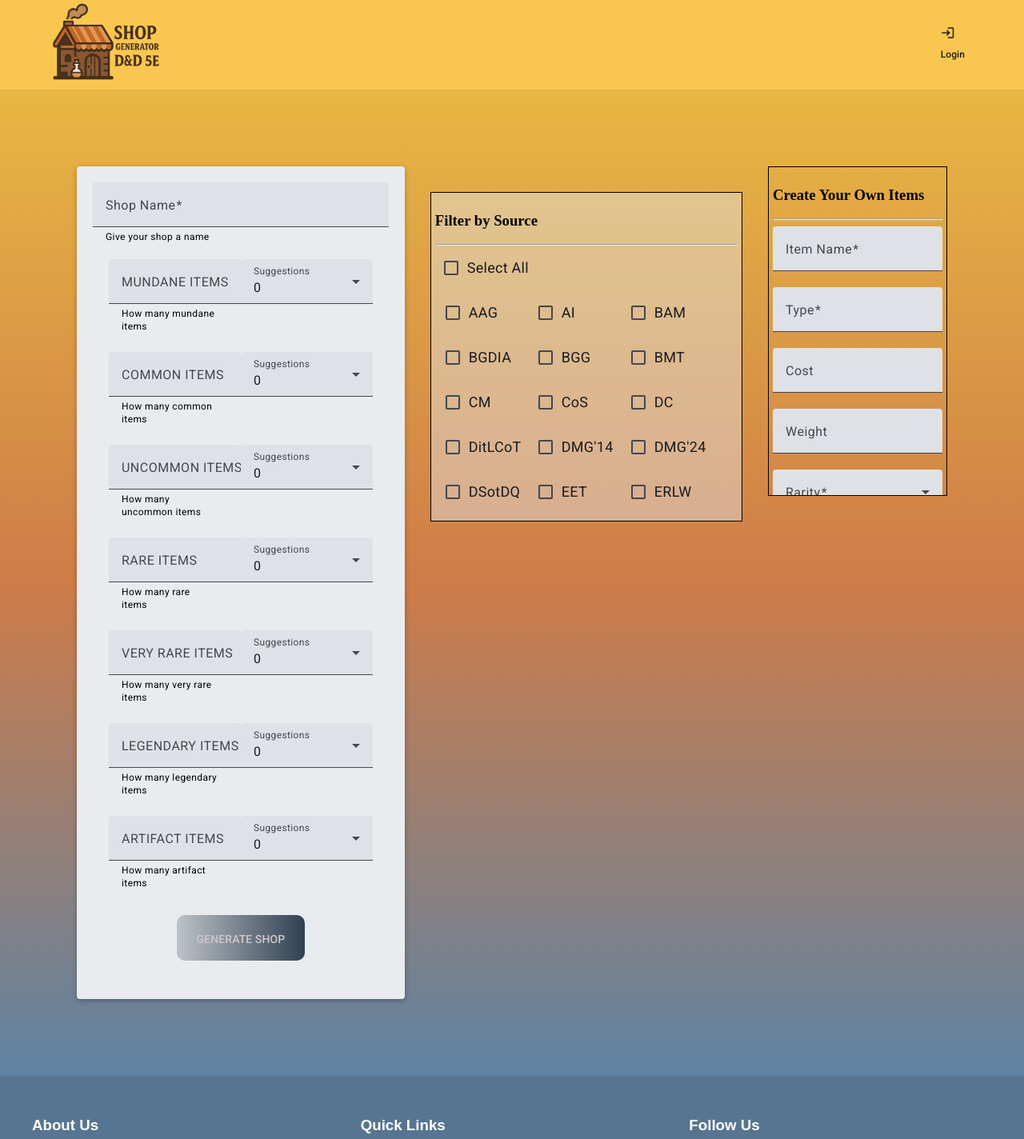
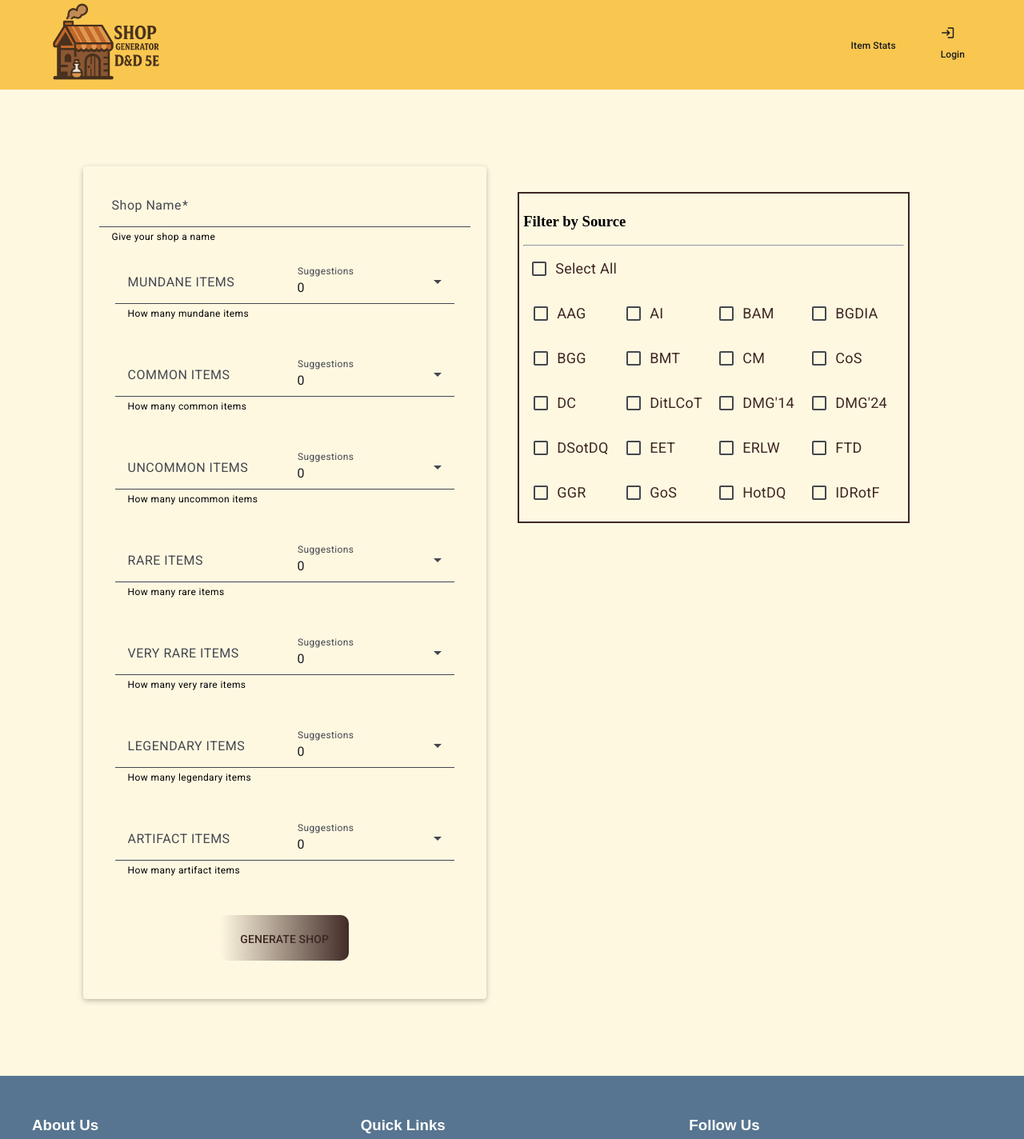
Before and after one commit to Raphael-Cruz/DNDShopGenerator, an Angular app: page /shop in a window 1280 px wide. Shown: the top 1424 px of the page at 80% size. Built offline with nearby package versions, Linux system fonts and the light colour scheme.

Commit message:
css changes in shop inputs

```diff
--- a/src/app/app-routing-module.ts
+++ b/src/app/app-routing-module.ts
@@ -4,6 +4,7 @@ import { MainComp } from './main-comp/main-comp';
 import { ShopInputs } from './shop-inputs/shop-inputs';
 import { GeneratedForm } from './generated-form/generated-form';
 import { Myshops } from './myshops/myshops';
+import { ItemPage } from './item-page/item-page';
 
 
 const routes: Routes = [
@@ -12,6 +13,7 @@ const routes: Routes = [
   { path: 'generatedshop/:id', component: GeneratedForm },
   { path: 'generatedshop', component: GeneratedForm },
     { path: 'myshops', component: Myshops },
+        { path: 'item-stats', component: ItemPage },
   { path: '**', redirectTo: '' }
 ];
 
--- a/src/app/filters/filters.css
+++ b/src/app/filters/filters.css
@@ -3,11 +3,13 @@
   max-width: 100%;
   max-height: 50vh !important;
   margin: auto;
-  border: solid 1px black;
+  border: solid 2px #3e2723;
   overflow-y: auto; /* Add scrolling if content overflows vertically */
-    background-color: hsla(206, 27%, 90%, 0.44)!important;
+  background-color: #fff8e1 !important;
 
 }
+
+
 
 .source-list {
   display: flex;
@@ -15,6 +17,7 @@
   list-style: none;
   padding-left: 2px;
   gap: 16px;
+
 
 
 }
@@ -51,6 +54,10 @@ mat-chip {
 
 }
 
+::ng-deep .mat-internal-form-field > label {
+  color: #3e2723 !important;
+}
+
 mat-chip mat-icon {
   font-size: 16px;
   margin-left: 2px;
--- a/src/app/item-page/item-page.css
+++ b/src/app/item-page/item-page.css
@@ -2,7 +2,7 @@
 :host {
   display: block;
   font-family: 'Georgia', serif;
-  background-color: #f7f1e3;
+  background-color: #f7f1e3 ;
   color: #3e2723;
   min-height: 100vh;
   padding: 1rem;
@@ -53,7 +53,7 @@ h1, h2 {
 
 /* === Card Styles === */
 .card {
-  background: #fff8e1;
+  background: #fff8e1 ;
   border: 2px solid #795548;
   border-radius: 8px;
   padding: 1rem;
@@ -96,7 +96,6 @@ table.mat-mdc-table {
 .mat-mdc-header-cell{
     background: #ffe6a7 !important;
 }
-
 
 
 
--- a/src/app/item-page/item-page.html
+++ b/src/app/item-page/item-page.html
@@ -126,4 +126,16 @@
       </article>
     }
 
+
 </section>
+
+<!-- ===Create your Item panel=== -->
+<section >
+
+
+    <article class="descHeading">
+        <app-create-item />
+      </article>
+
+
+</section>
--- a/src/app/main-comp/main-comp.html
+++ b/src/app/main-comp/main-comp.html
@@ -1,7 +1,7 @@
 <main >
 <div class="container">
   <div class="main-content">
-    <!--
+
     <div class="card">
     <mat-card  appearance="outlined">
        <mat-card-header>
@@ -16,8 +16,8 @@
       </mat-card-actions>
     </mat-card>
     </div>
-  -->
-    <app-item-page />
+
+
     </div>
 </div>
 </main>
--- a/src/app/navbar/navbar.html
+++ b/src/app/navbar/navbar.html
@@ -7,7 +7,15 @@
 
     </div>
       <span class="nav-spacer"></span>
+
+        <button mat-button class="login-button" aria-label="Login" (click)="openItemStats()">
+
+        <span class="login-label">Item Stats</span>
+      </button>
       <div class="nav-div">
+
+
+
     <button mat-button class="login-button" aria-label="Login" (click)="openLogin()">
       <mat-icon>login</mat-icon>
       <span class="login-label">Login</span>
--- a/src/app/navbar/navbar.ts
+++ b/src/app/navbar/navbar.ts
@@ -1,5 +1,7 @@
 import { Component,EventEmitter, Output } from '@angular/core';
 import { AuthModalService } from '../input-datas';
+import { Router } from '@angular/router';
+
 @Component({
   selector: 'app-navbar',
   standalone: false,
@@ -10,13 +12,15 @@ import { AuthModalService } from '../input-datas';
 
 export class Navbar {
 
-  constructor(private authService: AuthModalService) {}
+  constructor(private authService: AuthModalService, private router: Router) {}
 
   openLogin() {
     this.authService.open('login');
     console.log("loggin called")
   }
-
+  openItemStats() {
+    this.router.navigate(['/item-stats']);
+  }
   openRegister() {
     this.authService.open('register');
      console.log("loggin called")
--- a/src/app/shop-inputs/shop-inputs.css
+++ b/src/app/shop-inputs/shop-inputs.css
@@ -5,13 +5,17 @@
      align-items: flex-start;
     justify-content: space-evenly
 }
+main {
+
+ background: #fff8e1 !important;
+}
 
 /* ===Form styling=== */
   .form {
     padding: 1.25rem;
     word-wrap: break-word;
     background-clip: border-box;
-    background-color: #e9ecef;
+    background-color: #fff8e1;
     border: 0;
     border-radius: 0.25rem;
     box-shadow: 0 2px 5px 0 rgba(0,0,0,0.16), 0 2px 10px 0 rgba(0,0,0,0.12);
@@ -52,7 +56,7 @@ justify-content: space-evenly;
   }
 
 ::ng-deep .mdc-text-field--filled:not(.mdc-text-field--disabled) {
-  background-color: #dee2e6 !important;
+  background-color: transparent !important;
 }
 
 .form-button-div{
@@ -60,28 +64,34 @@ display: flex;
 justify-content: center;
 }
 
-::ng-deep .button{
-     background-image: linear-gradient(to right, #bdc3c7 0%, #2c3e50  51%, #bdc3c7  100%);
 
-}
-::ng-deep .button:hover {
-            background-position: right center;
-            color: #fff !important;
-            text-decoration: none;
-}
+
 ::ng-deep .button {
     margin: 10px;
     padding: 22px 25px 35px 25px;
     text-align: center;
     text-transform: uppercase;
-            transition: 0.5s;
+    border-radius: 10px;
+    display: inline-block;
+    cursor: pointer;
+    background-image: linear-gradient(to right, #fff8e1 0%, #3e2723  51%, #fff8e1  100%) !important;
+
     background-size: 200% auto;
-            color: #d1c8c8ff !important;
-            box-shadow: 0 0 20px #eee;
-            border-radius: 10px;
-            display: block;
+    color: #3e2723 !important;
+
+    transition: all 0.5s ease;
 }
 
+::ng-deep .button:hover {
+    background-position: right center;
+    color: #fff8e1 !important;
+
+}
+
+
+::ng-deep .button:hover span.mat-button-wrapper {
+    color: #fff8e1 !important;
+}
 
 .filter-wrap{
 display: flex;
--- a/src/app/shop-inputs/shop-inputs.html
+++ b/src/app/shop-inputs/shop-inputs.html
@@ -166,7 +166,7 @@
         <app-filters />
         </div>
         <div class="create-item-wrap">
-        <app-create-item />
+
         </div>
       </div>
     </div>
```
Lines whose indentation alone changed are shown as unchanged.
